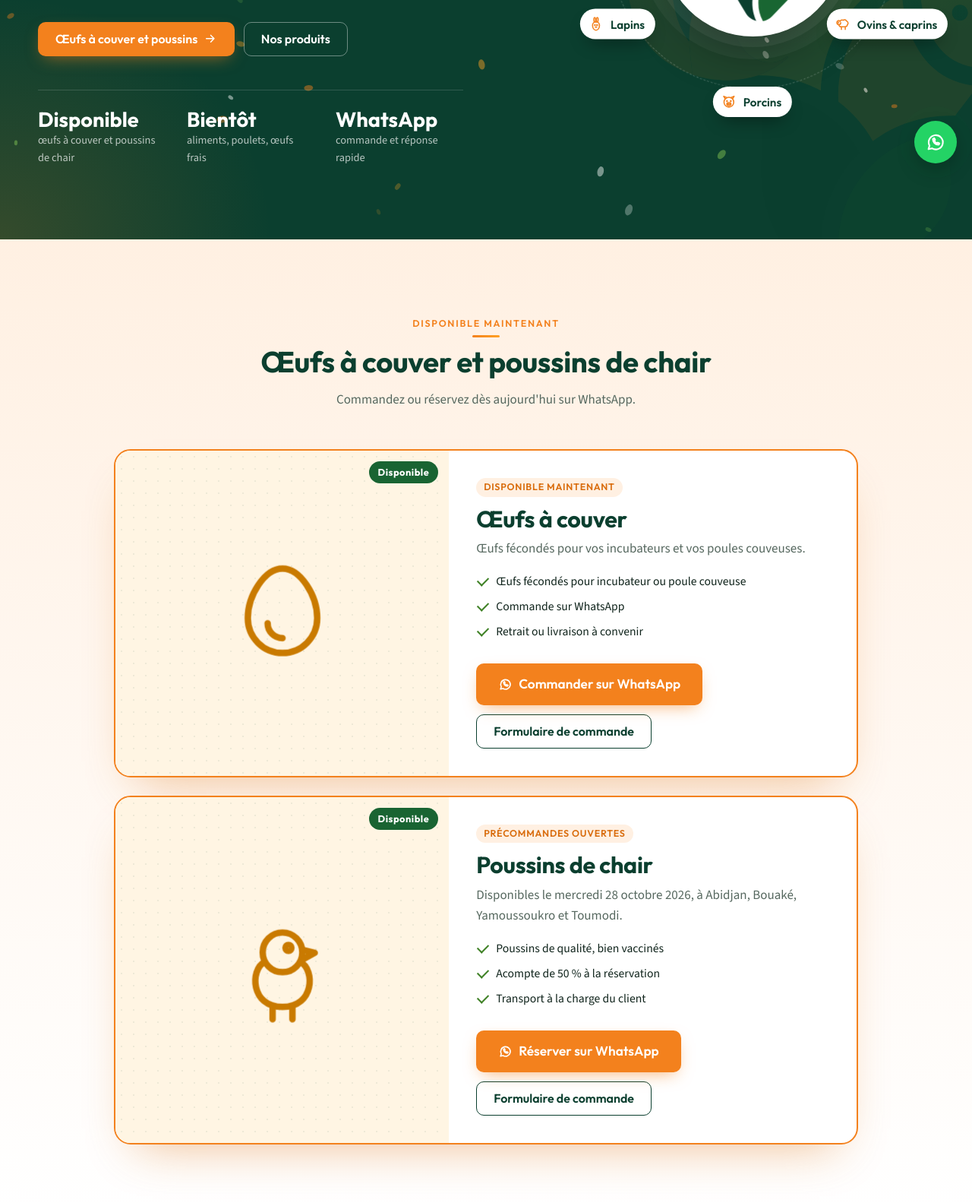
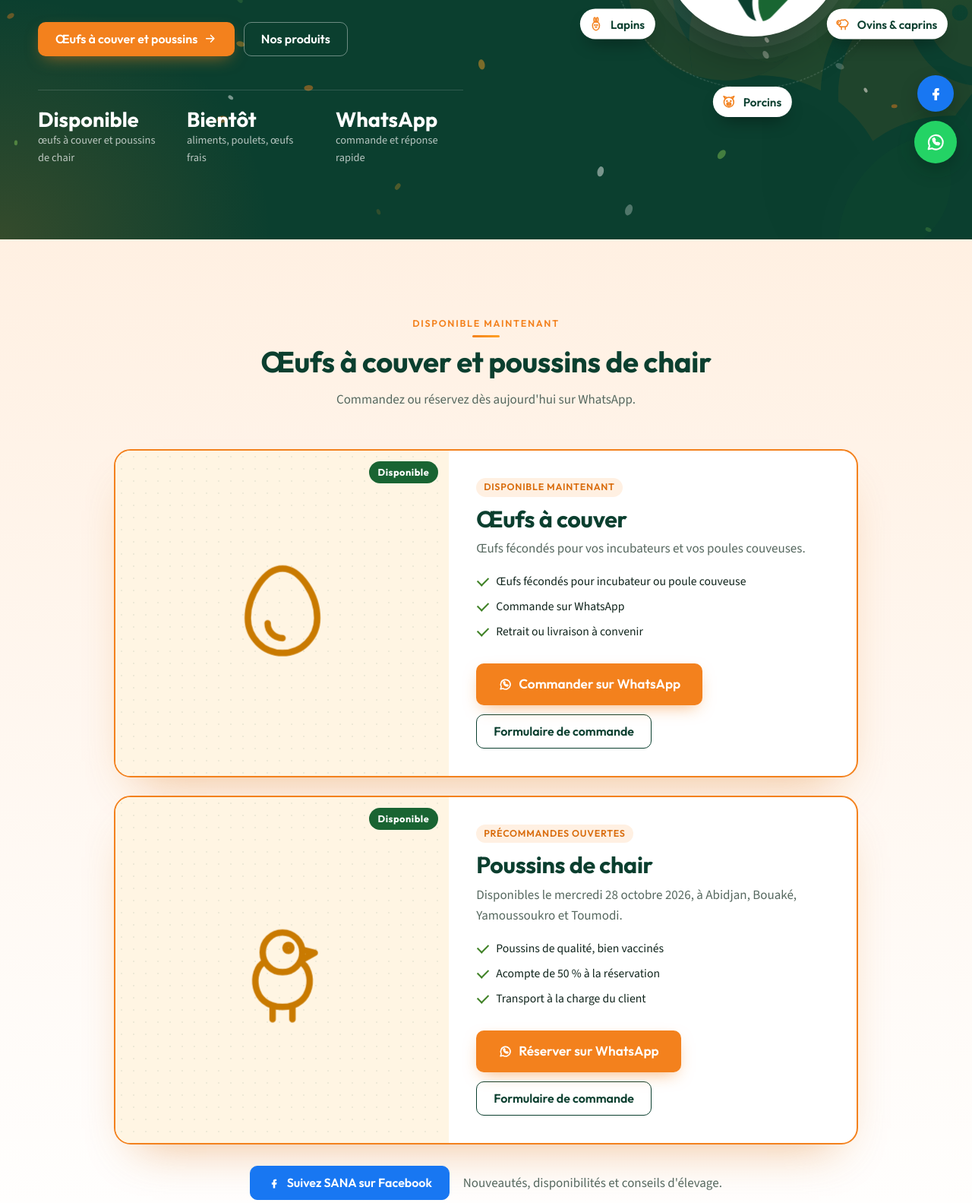
Before and after one commit to yassine1158/WEBSITE-SANA-, a plain HTML site: page index.html in a window 1280 px wide. Shown: the part 565-2148 px from the top of the page at 76% size. Drawn offline with nearby package versions, Linux system fonts and the light colour scheme.

Commit message:
Bouton vers la page Facebook
- Lien de la page Facebook SANA dans le contenu (icônes du contact et du pied de page).
- Bouton « Suivez SANA sur Facebook » sous les produits disponibles,
  ligne Facebook dans les contacts, et bouton flottant bleu au-dessus de WhatsApp.
- Clics mesurés (événement facebook_click). Tout se masque si le lien est vidé
  dans l'administration.

```diff
--- a/assets/css/style.css
+++ b/assets/css/style.css
@@ -300,6 +300,15 @@ input:focus, select:focus, textarea:focus { outline: none; border-color: var(--g
 .wa-float { position: fixed; right: 20px; bottom: calc(20px + env(safe-area-inset-bottom, 0px)); width: 56px; height: 56px; border-radius: 50%; background: #25d366; display: grid; place-items: center; box-shadow: 0 10px 24px rgba(0,0,0,.22); z-index: 60; transition: transform .2s; }
 .wa-float svg { width: 28px; height: 28px; fill: none; stroke: #fff; stroke-width: 1.8; stroke-linecap: round; stroke-linejoin: round; }
 .wa-float:hover { transform: scale(1.07); }
+.fb-float { position: fixed; right: 24px; bottom: calc(88px + env(safe-area-inset-bottom, 0px)); width: 48px; height: 48px; border-radius: 50%; background: #1877f2; display: grid; place-items: center; box-shadow: 0 10px 24px rgba(0,0,0,.22); z-index: 60; transition: transform .2s; }
+.fb-float[hidden] { display: none; }
+.fb-float svg { width: 24px; height: 24px; fill: #fff; stroke: none; }
+.fb-float:hover { transform: scale(1.07); }
+.fb-cta { display: flex; flex-wrap: wrap; align-items: center; justify-content: center; gap: 12px 18px; margin: 28px auto 0; text-align: center; color: var(--muted); }
+.fb-cta[hidden] { display: none; }
+.btn-fb { background: #1877f2; color: #fff; border-color: #1877f2; }
+.btn-fb:hover { background: #0f63d6; border-color: #0f63d6; }
+.btn-fb .ico { fill: currentColor; stroke: none; }
 
 @media (prefers-reduced-motion: reduce) {
   *, *::before, *::after { animation: none !important; transition: none !important; }
@@ -426,7 +435,7 @@ input:focus, select:focus, textarea:focus { outline: none; border-color: var(--g
 /* WhatsApp : halo, bouton retour en haut */
 .wa-float::before { content: ""; position: absolute; inset: 0; border-radius: 50%; background: #25d366; z-index: -1; animation: ring 2.4s ease-out infinite; }
 @keyframes ring { from { transform: scale(1); opacity: .55; } to { transform: scale(1.7); opacity: 0; } }
-.to-top { position: fixed; right: 28px; bottom: calc(88px + env(safe-area-inset-bottom, 0px)); z-index: 59; width: 40px; height: 40px; border-radius: 50%; border: 0; cursor: pointer; display: grid; place-items: center; background: var(--forest); color: #fff; box-shadow: var(--shadow); opacity: 0; transform: translateY(12px); pointer-events: none; transition: opacity .3s, transform .3s; }
+.to-top { position: fixed; right: 28px; bottom: calc(150px + env(safe-area-inset-bottom, 0px)); z-index: 59; width: 40px; height: 40px; border-radius: 50%; border: 0; cursor: pointer; display: grid; place-items: center; background: var(--forest); color: #fff; box-shadow: var(--shadow); opacity: 0; transform: translateY(12px); pointer-events: none; transition: opacity .3s, transform .3s; }
 .to-top .ico { transform: rotate(-90deg); }
 .to-top.show { opacity: 1; transform: none; pointer-events: auto; }
 .to-top:hover { background: var(--green); }
--- a/assets/js/main.js
+++ b/assets/js/main.js
@@ -124,6 +124,14 @@ const SOCIAL = { facebook: "Facebook", instagram: "Instagram", tiktok: "TikTok",
 const socialsHtml = Object.entries(SOCIAL).filter(([k]) => M.social[k])
   .map(([k, label]) => `<a href="${esc(M.social[k])}" target="_blank" rel="noopener" aria-label="${label}" title="${label}"><svg><use href="#i-${k}"/></svg></a>`).join("");
 document.querySelectorAll("[data-socials]").forEach(el => { el.innerHTML = socialsHtml; el.hidden = !socialsHtml; });
+// Page Facebook : bouton flottant, bouton sous les produits disponibles, ligne dans les contacts
+if (M.social.facebook) {
+  document.querySelectorAll("[data-fb-link]").forEach(el => {
+    el.href = M.social.facebook;
+    el.addEventListener("click", () => track("facebook_click", { from: el.className || "contact" }));
+  });
+  document.querySelectorAll("[data-fb]").forEach(el => { el.hidden = false; });
+}
 
 // ---------------------------------------------------------
 // Sections éditables : atouts, étapes, avis, questions
--- a/data/content.js
+++ b/data/content.js
@@ -86,7 +86,7 @@ window.SANA_CONTENT = {
       "button": "Commander sur WhatsApp"
     },
     "social": {
-      "facebook": "",
+      "facebook": "https://www.facebook.com/profile.php?id=61595550723119",
       "instagram": "",
       "tiktok": "",
       "youtube": ""
--- a/index.html
+++ b/index.html
@@ -129,6 +129,7 @@
       <p>Commandez ou réservez dès aujourd'hui sur WhatsApp.</p>
     </div>
     <div id="hatchingCard"></div>
+    <p class="fb-cta" data-fb hidden><a class="btn btn-fb" data-fb-link target="_blank" rel="noopener"><svg class="ico"><use href="#i-facebook"/></svg> Suivez SANA sur Facebook</a><span>Nouveautés, disponibilités et conseils d'élevage.</span></p>
   </div>
 </section>
 
@@ -301,6 +302,7 @@
         <li><svg class="ico-lg"><use href="#i-phone"/></svg><div><strong>Téléphone</strong><a id="telLink" data-c="company.phone"></a></div></li>
         <li><svg class="ico-lg"><use href="#i-mail"/></svg><div><strong>E-mail</strong><a id="mailLink" data-c="company.email"></a></div></li>
         <li><svg class="ico-lg"><use href="#i-clock"/></svg><div><strong>Horaires</strong><span data-c="company.hours"></span></div></li>
+        <li data-fb hidden><svg class="ico-lg"><use href="#i-facebook"/></svg><div><strong>Facebook</strong><a data-fb-link target="_blank" rel="noopener">Notre page officielle</a></div></li>
       </ul>
       <div class="socials" data-socials></div>
     </div>
@@ -357,6 +359,7 @@
 </footer>
 
 <button type="button" class="to-top" id="toTop" aria-label="Revenir en haut de la page"><svg class="ico"><use href="#i-arrow"/></svg></button>
+<a class="fb-float" data-fb data-fb-link hidden target="_blank" rel="noopener" aria-label="Notre page Facebook" title="Notre page Facebook"><svg><use href="#i-facebook"/></svg></a>
 <a href="#contact" class="wa-float" id="waFloat" aria-label="Nous écrire sur WhatsApp"><svg><use href="#i-wa"/></svg></a>
 
 <script type="application/ld+json" id="ldjson"></script>
```
